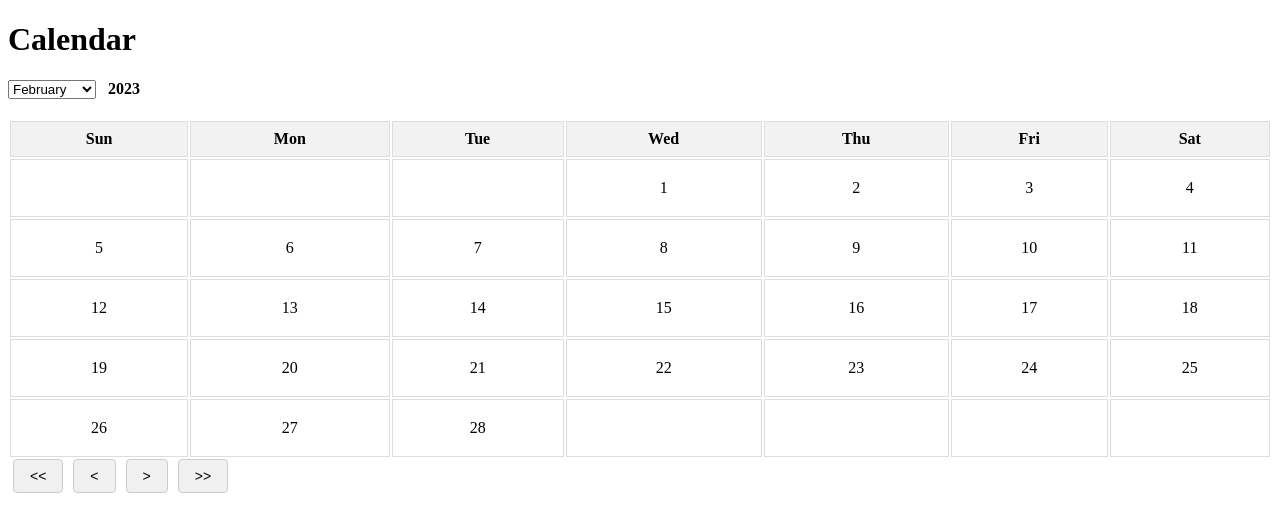
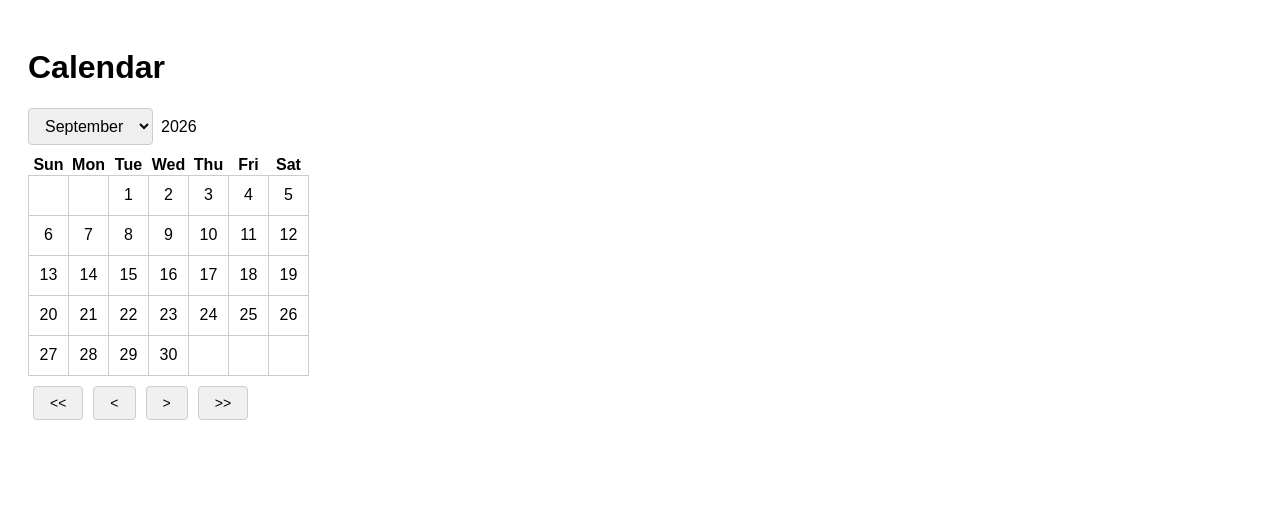
Before and after one commit to acciojob/calendar-react-madhukayal88-glitch, a React (Create React App) app: page / in a window 1280 px wide. Shown: the top 532 px of the page. Built offline with nearby package versions, Linux system fonts and the light colour scheme.

Commit message:
Fix days table update and year editing

```diff
--- a/src/App.js
+++ b/src/App.js
@@ -1,161 +1,129 @@
 import React, { useState } from 'react';
 import './App.css';
 
-const MONTHS = [
+function App() {
+  const today = new Date();
+
+  const months = [
     'January', 'February', 'March', 'April', 'May', 'June',
     'July', 'August', 'September', 'October', 'November', 'December'
   ];
 
-const DAYS_OF_WEEK = ['Sun', 'Mon', 'Tue', 'Wed', 'Thu', 'Fri', 'Sat'];
+  const [month, setMonth] = useState(today.getMonth());
+  const [year, setYear] = useState(today.getFullYear());
+  const [isEditingYear, setIsEditingYear] = useState(false);
+  const [yearInput, setYearInput] = useState(today.getFullYear());
 
-function App() {
-  const [selectedMonth, setSelectedMonth] = useState(1);     // February
-  const [selectedYear, setSelectedYear] = useState(2023);
-  const [isEditingYear, setIsEditingYear] = useState(false);
-  const [yearInput, setYearInput] = useState('2023');
+  const getDaysInMonth = (m, y) => new Date(y, m + 1, 0).getDate();
+  const getFirstDayOfMonth = (m, y) => new Date(y, m, 1).getDay();
 
-  const getDaysInMonth = (year, month) => new Date(year, month + 1, 0).getDate();
-  const getFirstDayOfMonth = (year, month) => new Date(year, month, 1).getDay();
-
-  const handlePrevMonth = () => {
-    if (selectedMonth === 0) {
-      setSelectedMonth(11);
-      const newYear = selectedYear - 1;
-      setSelectedYear(newYear);
-      setYearInput(newYear.toString());
+  const buildCalendar = () => {
+    const firstDay = getFirstDayOfMonth(month, year);
+    const daysInMonth = getDaysInMonth(month, year);
+    const totalCells = Math.ceil((firstDay + daysInMonth) / 7) * 7;
+    const rows = [];
+    let day = 1;
+    for (let i = 0; i < totalCells; i++) {
+      const rowIdx = Math.floor(i / 7);
+      if (!rows[rowIdx]) rows[rowIdx] = [];
+      if (i < firstDay || day > daysInMonth) {
+        rows[rowIdx].push('');
       } else {
-      setSelectedMonth((prev) => prev - 1);
+        rows[rowIdx].push(day);
+        day++;
       }
-  };
-
-  const handleNextMonth = () => {
-    if (selectedMonth === 11) {
-      setSelectedMonth(0);
-      const newYear = selectedYear + 1;
-      setSelectedYear(newYear);
-      setYearInput(newYear.toString());
-    } else {
-      setSelectedMonth((prev) => prev + 1);
-    }
-  };
-
-  const handlePrevYear = () => {
-    const newYear = selectedYear - 1;
-    setSelectedYear(newYear);
-    setYearInput(newYear.toString());
-  };
-
-  const handleNextYear = () => {
-    const newYear = selectedYear + 1;
-    setSelectedYear(newYear);
-    setYearInput(newYear.toString());
-  };
-
-  const handleMonthChange = (e) => {
-    setSelectedMonth(Number(e.target.value));
-  };
-
-  const handleYearDoubleClick = () => {
-    setIsEditingYear(true);
-    setYearInput(selectedYear.toString());
-  };
-
-  const handleYearInputChange = (e) => {
-    setYearInput(e.target.value);
-  };
-
-  const saveYear = () => {
-    const parsedYear = parseInt(yearInput, 10);
-    if (!isNaN(parsedYear) && parsedYear > 0) {
-      setSelectedYear(parsedYear);
-    } else {
-      setYearInput(selectedYear.toString());
-    }
-    setIsEditingYear(false);
-  };
-
-  const handleYearKeyDown = (e) => {
-    if (e.key === 'Enter') {
-      saveYear();
-    }
-  };
-
-  const renderCalendarMatrix = () => {
-    const totalDays = getDaysInMonth(selectedYear, selectedMonth);
-    const startDay = getFirstDayOfMonth(selectedYear, selectedMonth);
-
-    const rows = [];
-    let currentDay = 1;
-
-    for (let row = 0; row < 6; row++) {
-      const cells = [];
-      for (let col = 0; col < 7; col++) {
-        if ((row === 0 && col < startDay) || currentDay > totalDays) {
-          cells.push(<td key={`${row}-${col}`}></td>);
-        } else {
-          cells.push(
-            <td key={`${row}-${col}`} id={`day-${currentDay}`}>
-              {currentDay}
-            </td>
-          );
-          currentDay++;
-        }
-      }
-      rows.push(<tr key={row}>{cells}</tr>);
-      if (currentDay > totalDays) break;
     }
     return rows;
   };
 
+  const handlePrevMonth = () => {
+    if (month === 0) { setMonth(11); setYear(year - 1); }
+    else setMonth(month - 1);
+  };
+
+  const handleNextMonth = () => {
+    if (month === 11) { setMonth(0); setYear(year + 1); }
+    else setMonth(month + 1);
+  };
+
+  const handlePrevYear = () => setYear(year - 1);
+  const handleNextYear = () => setYear(year + 1);
+
+  const handleYearDoubleClick = () => {
+    setYearInput(year);
+    setIsEditingYear(true);
+  };
+
+  const commitYear = () => {
+    const parsed = parseInt(yearInput, 10);
+    if (!isNaN(parsed) && parsed > 0) setYear(parsed);
+    setIsEditingYear(false);
+  };
+
+  const rows = buildCalendar();
+
   return (
-    <div className="calendar-container">
+    <div style={{ padding: 20, fontFamily: 'Arial' }}>
       <h1 id="heading">Calendar</h1>
 
-      <div className="controls">
-        {/* ✅ FIXED: id="month" → id="month-dropdown" */}
-        <select id="month-dropdown" value={selectedMonth} onChange={handleMonthChange}>
-          {MONTHS.map((monthName, index) => (
-            <option key={monthName} value={index}>
-              {monthName}
-            </option>
+      <div style={{ marginBottom: 10 }}>
+        <select
+          id="month-select"
+          value={month}
+          onChange={(e) => setMonth(parseInt(e.target.value, 10))}
+        >
+          {months.map((name, idx) => (
+            <option key={idx} value={idx}>{name}</option>
           ))}
         </select>
 
-        {isEditingYear ? (
+        <span
+          id="year-display"
+          onDoubleClick={handleYearDoubleClick}
+          style={{ display: isEditingYear ? 'none' : 'inline', marginLeft: 8, cursor: 'pointer' }}
+        >
+          {year}
+        </span>
+
         <input
           id="year-input"
           type="number"
           value={yearInput}
-            onChange={handleYearInputChange}
-            onBlur={saveYear}
-            onKeyDown={handleYearKeyDown}
-            autoFocus
+          onChange={(e) => setYearInput(e.target.value)}
+          onBlur={commitYear}
+          onKeyDown={(e) => { if (e.key === 'Enter') commitYear(); }}
+          style={{ display: isEditingYear ? 'inline-block' : 'none', width: 70, marginLeft: 8 }}
         />
-        ) : (
-          /* ✅ FIXED: id="year" → id="year-text" */
-          <span id="year-text" onDoubleClick={handleYearDoubleClick}>
-            {selectedYear}
-          </span>
-        )}
       </div>
 
-      {/* ✅ FIXED: id="days-table" → id="calendar-table" */}
-      <table id="calendar-table">
+      <table id="days-table" style={{ borderCollapse: 'collapse', marginBottom: 10 }}>
         <thead>
           <tr>
-            {DAYS_OF_WEEK.map((day) => (
-              <th key={day}>{day}</th>
+            <th>Sun</th><th>Mon</th><th>Tue</th><th>Wed</th>
+            <th>Thu</th><th>Fri</th><th>Sat</th>
+          </tr>
+        </thead>
+        <tbody>
+          {rows.map((row, ri) => (
+            <tr key={ri}>
+              {row.map((cell, ci) => (
+                <td
+                  key={ci}
+                  style={{ border: '1px solid #ccc', width: 40, height: 40, textAlign: 'center', boxSizing: 'border-box' }}
+                >
+                  {cell === '' ? '\u00A0' : cell}
+                </td>
               ))}
             </tr>
-        </thead>
-        <tbody>{renderCalendarMatrix()}</tbody>
+          ))}
+        </tbody>
       </table>
 
-      <div className="controls">
-        <button id="prev-year" onClick={handlePrevYear}>&lt;&lt;</button>
-        <button id="prev-month" onClick={handlePrevMonth}>&lt;</button>
-        <button id="next-month" onClick={handleNextMonth}>&gt;</button>
-        <button id="next-year" onClick={handleNextYear}>&gt;&gt;</button>
+      <div>
+        <button id="prev-year-btn" onClick={handlePrevYear}>&lt;&lt;</button>
+        <button id="prev-month-btn" onClick={handlePrevMonth}>&lt;</button>
+        <button id="next-month-btn" onClick={handleNextMonth}>&gt;</button>
+        <button id="next-year-btn" onClick={handleNextYear}>&gt;&gt;</button>
       </div>
     </div>
   );
```
Lines whose indentation alone changed are shown as unchanged.
